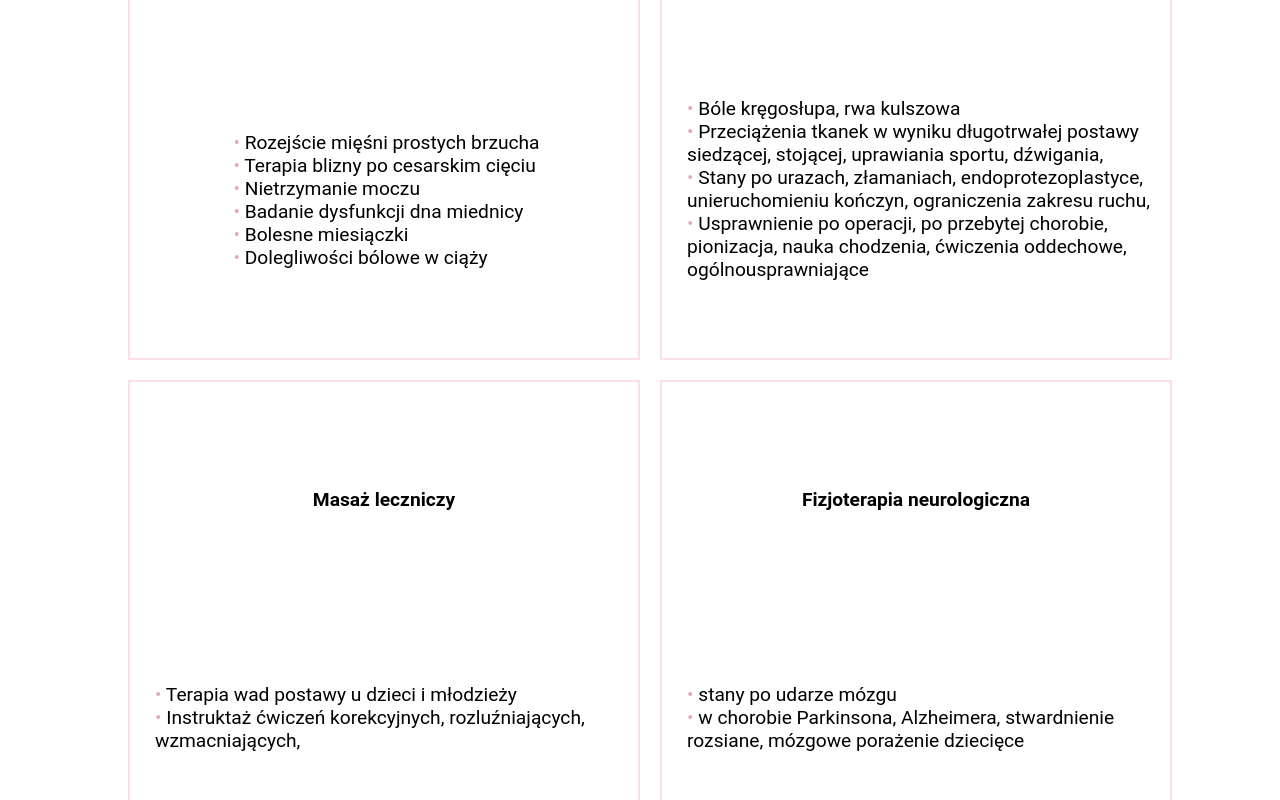
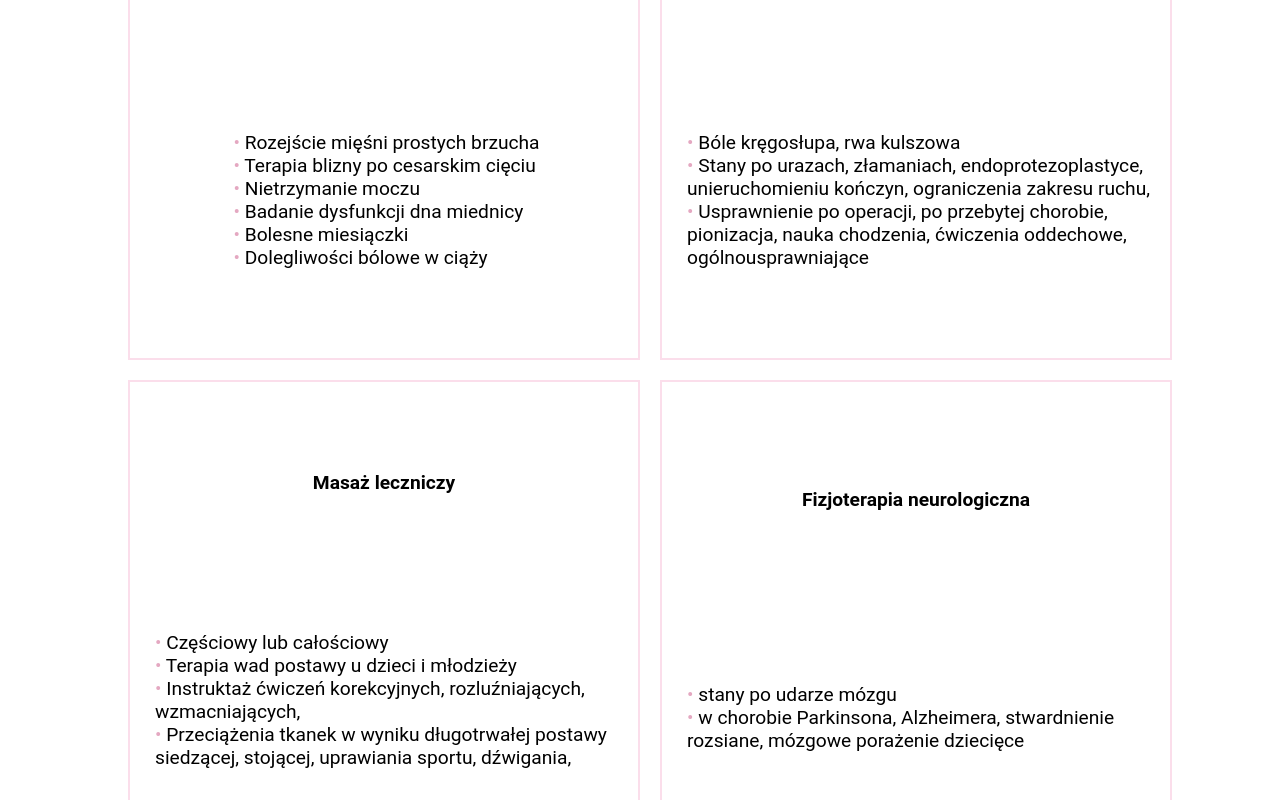
Before and after one commit to LukaszPietrzykowski16/jankowska-agnieszka-next, a Next.js app: page /fizjoterapia in a window 1280 px wide. Shown: the part 1220-2020 px from the top of the page. Built offline with nearby package versions, Linux system fonts and the light colour scheme.

Commit message:
styles and typo

```diff
--- a/components/fizjoterapia/List.tsx
+++ b/components/fizjoterapia/List.tsx
@@ -24,7 +24,6 @@ function List() {
           <p> Fizjoterapia ortopedyczna </p>
           <ul>
             <li> Bóle kręgosłupa, rwa kulszowa </li>
-            <li> Przeciążenia tkanek w wyniku długotrwałej postawy siedzącej, stojącej, uprawiania sportu, dźwigania, </li>
             <li> Stany po urazach, złamaniach, endoprotezoplastyce, unieruchomieniu kończyn, ograniczenia zakresu ruchu, </li>
             <li> Usprawnienie po operacji, po przebytej chorobie, pionizacja, nauka chodzenia, ćwiczenia oddechowe, ogólnousprawniające </li>
           </ul>
@@ -40,8 +39,10 @@ function List() {
             <p> Masaż leczniczy </p>
 
             <ul>
+              <li> Częściowy lub całościowy </li>
               <li> Terapia wad postawy u dzieci i młodzieży </li>
               <li> Instruktaż ćwiczeń korekcyjnych, rozluźniających, wzmacniających, </li>
+              <li> Przeciążenia tkanek w wyniku długotrwałej postawy siedzącej, stojącej, uprawiania sportu, dźwigania, </li>
             </ul>
           </div>
           </div>
--- a/components/fotografia/Galerry.tsx
+++ b/components/fotografia/Galerry.tsx
@@ -169,7 +169,7 @@ export default function Galerry() {
     </div>
     </Link>
 
-    <Link href="/portfolio/imprezy-okolicznosciowe">
+    <Link href="/portfolio/rodzinne">
     <div className='test-gallery-subsection'>
 
       <div className='test-gallery-subsection-img'>
--- a/components/fotografia/Portfolio.tsx
+++ b/components/fotografia/Portfolio.tsx
@@ -21,7 +21,7 @@ function Portfolio() {
         <Link href="/portfolio/chrzest-plener"><div className='sub-portfolio'> <div className='more'>  WIĘCEJ  </div> <img src={img10.src} alt="Chrzest Święty - plene"/><p>  Chrzest Święty - plener</p> </div></Link>
         <Link href="/portfolio/komunia"><div className='sub-portfolio'> <div className='more'>  WIĘCEJ  </div>  <img src={img9.src} alt="komunia"/><p>  Komunia Święta </p>  </div></Link>
         <Link href="/portfolio/imprezy-okolicznosciowe"><div className='sub-portfolio'> <div className='more'>  WIĘCEJ  </div>  <img src={img5.src} alt="Chrzest Święta - plener"/><p>  Imprezy okolicznościowe </p> </div></Link>
-        <Link href="/portfolio/sesja-portretowa"><div className='sub-portfolio'> <div className='more'>  WIĘCEJ  </div>  <img src={img7.src} alt="Sesja portehrefwa"/> <p>  Sesja portehrefwa </p> </div></Link>
+        <Link href="/portfolio/sesja-portretowa"><div className='sub-portfolio'> <div className='more'>  WIĘCEJ  </div>  <img src={img7.src} alt="Sesja portehrefwa"/> <p>  Sesja portetowa </p> </div></Link>
         <Link href="/portfolio/rodzinne"><div className='sub-portfolio'> <div className='more'>  WIĘCEJ  </div>  <img src={img8.src} alt=" Sesje rodzinne"/><p>  Sesje rodzinne </p>  </div></Link>
         <Link href="/portfolio/ciazowe"><div className='sub-portfolio'> <div className='more'>  WIĘCEJ  </div>  <img src={img6.src} alt="Sesje brzuszkowe"/><p>  Sesje brzuszkowe </p>  </div></Link>
         </section>
```
